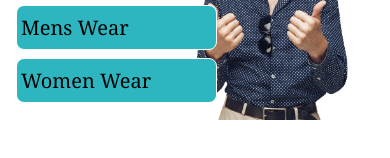
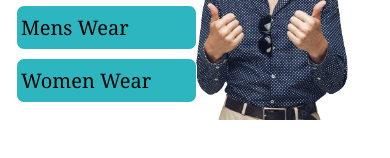
Before and after one commit to Sohail2128/E-commerce-Website, a plain HTML site: page index.html in a window 390 px wide. Shown: the part 432-590 px from the top of the page. Drawn offline with Linux system fonts and the light colour scheme.

Commit message:
Update style.css

```diff
--- a/style.css
+++ b/style.css
@@ -326,7 +326,7 @@ header input{
     .btn{
         display: block;
         padding: 8px 4px;
-        margin-right: 130px;
+        margin-right: 150px;
         font-size: 20px;
 /*         text-align: center; */
         color: black;
```
